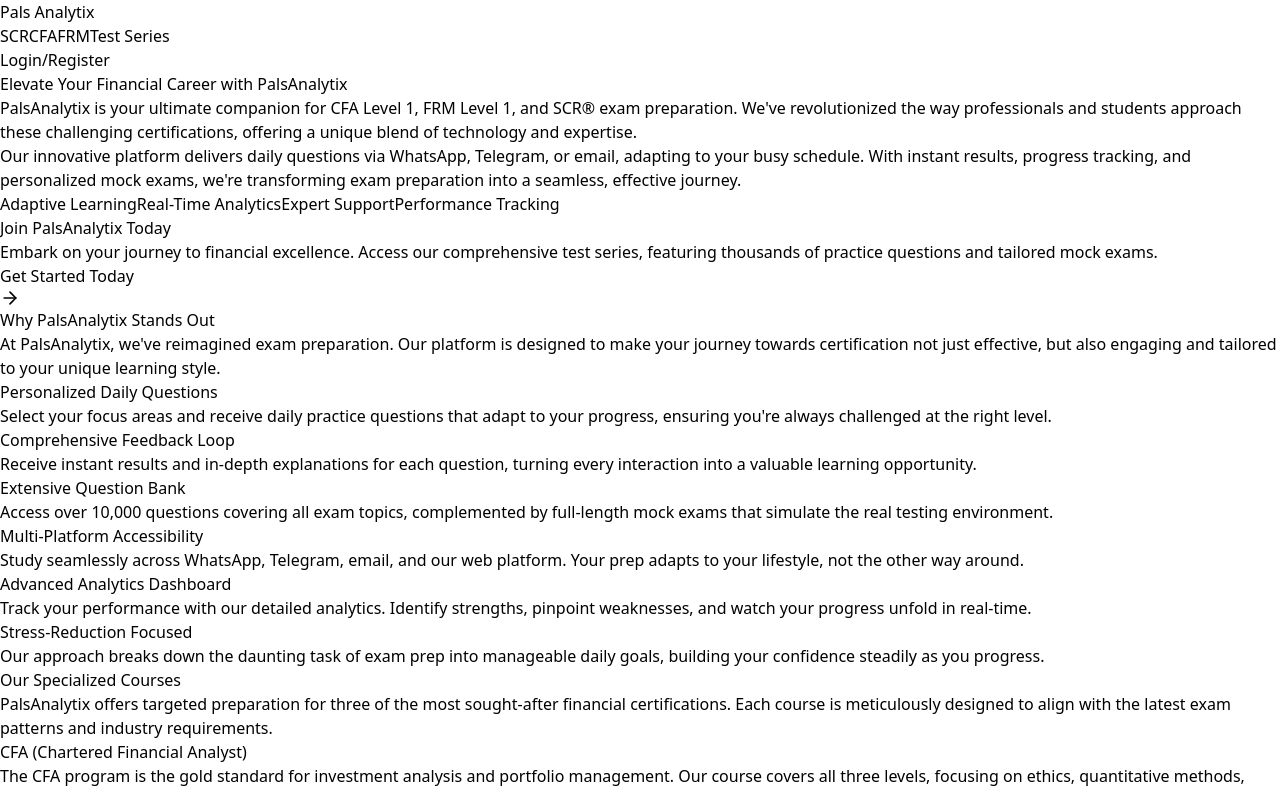
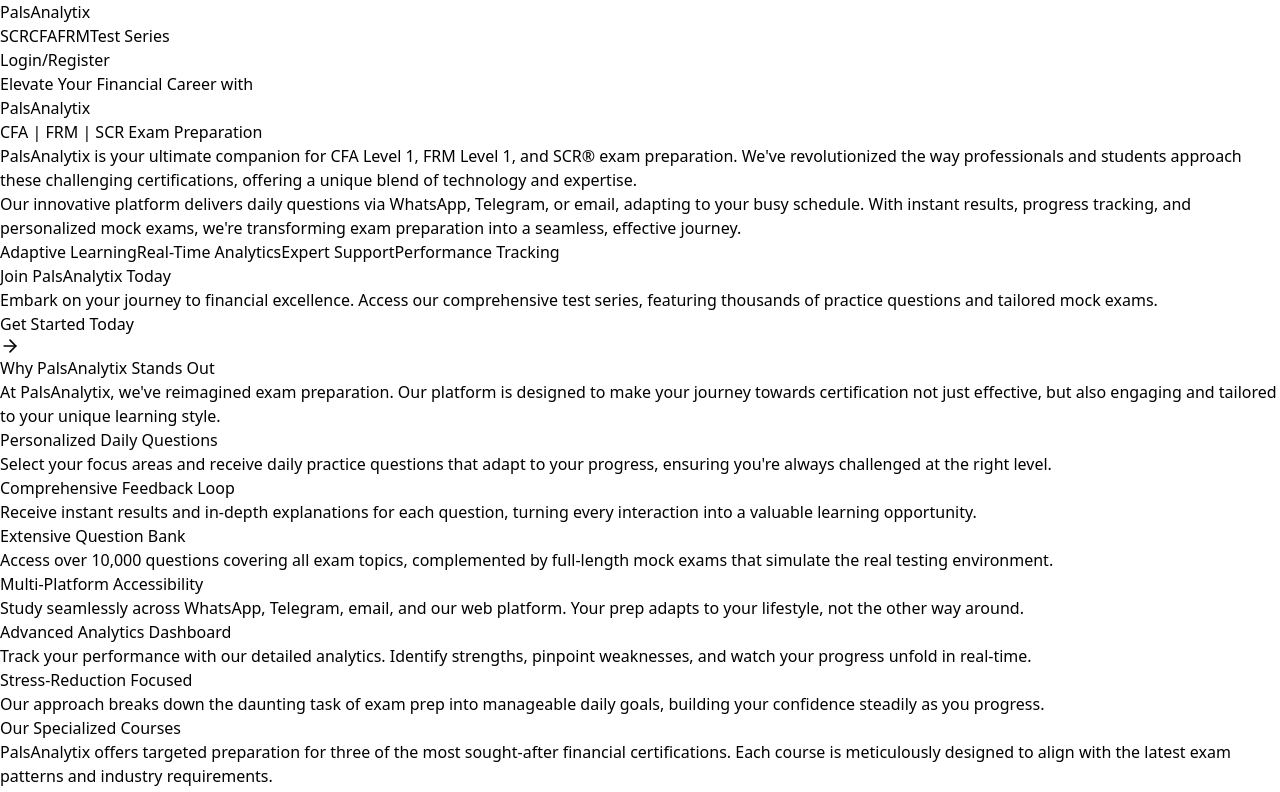
Before and after one commit to PalsAnalytix/PalsAnalytix-frontend, a React (Vite) app: page / in a window 1280 px wide. Shown: the top 792 px of the page. Built offline with nearby package versions, Linux system fonts and the light colour scheme; no server answers.

Commit message:
updated frntend cta

```diff
--- a/src/components/Navbar.jsx
+++ b/src/components/Navbar.jsx
@@ -48,7 +48,7 @@ const Navbar = () => {
             className="text-xl font-bold text-blue-500 cursor-pointer"
             onClick={() => handleNavigation('/')}
           >
-            Pals Analytix
+            PalsAnalytix
           </h1>
         </div>
         <div className="flex items-center space-x-6">
--- a/src/pages/LandingPage.jsx
+++ b/src/pages/LandingPage.jsx
@@ -1,13 +1,89 @@
-import React from 'react';
-import { ArrowRight } from 'lucide-react';
-import Navbar from '../components/Navbar';
-import { useNavigate } from 'react-router-dom';
+import React from "react";
+import { ArrowRight } from "lucide-react";
+import Navbar from "../components/Navbar";
+import { useAuth0 } from '@auth0/auth0-react';
+import { useNavigate } from "react-router-dom";
 
+const HeroSection = () => {
+  const { loginWithRedirect, isAuthenticated } = useAuth0();
+  const navigate = useNavigate();
+
+  return (
+    <section className="bg-gradient-to-b from-green-100 to-blue-100 py-16 px-16 md:py-24 lg:py-32 min-h-[70vh] lg:min-h-screen flex items-center">
+      <div className="container mx-auto">
+        <div className="flex flex-col lg:flex-row items-center justify-between">
+          {/* Left Side - Text (70% on larger screens) */}
+          <div className="text-center lg:text-left lg:w-[70%] mb-12 lg:mb-0 pr-0 lg:pr-12">
+            <h1 className="text-3xl md:text-4xl lg:text-5xl font-bold text-blue-900 mb-4 lg:mb-6 leading-tight">
+              Elevate Your Financial Career with <br className="hidden lg:block" />
+              <span className="text-green-600">PalsAnalytix</span>
+            </h1>
+            <h2 className="text-xl md:text-2xl lg:text-3xl font-semibold text-gray-700 mb-3 lg:mb-4">
+              CFA | FRM | SCR Exam Preparation
+            </h2>
+            <p className="text-base lg:text-lg text-gray-600 mb-6 lg:mb-8 max-w-4xl mx-auto lg:mx-0 leading-relaxed">
+              PalsAnalytix is your ultimate companion for CFA Level 1, FRM Level 1, and SCR® exam preparation. We've revolutionized the way professionals and students approach these challenging certifications, offering a unique blend of technology and expertise.
+            </p>
+            <p className="text-base lg:text-lg text-gray-600 mb-6 lg:mb-8 max-w-4xl mx-auto lg:mx-0 leading-relaxed">
+              Our innovative platform delivers daily questions via WhatsApp, Telegram, or email, adapting to your busy schedule. With instant results, progress tracking, and personalized mock exams, we're transforming exam preparation into a seamless, effective journey.
+            </p>
+            <div className="flex flex-wrap justify-center lg:justify-start gap-2 lg:gap-3 text-sm lg:text-base font-medium text-gray-700">
+              <span className="bg-white hover:bg-green-300 px-3 py-1 lg:px-4 lg:py-2 rounded-full shadow">
+                Adaptive Learning
+              </span>
+              <span className="bg-white hover:bg-green-300 px-3 py-1 lg:px-4 lg:py-2 rounded-full shadow">
+                Real-Time Analytics
+              </span>
+              <span className="bg-white hover:bg-green-300 px-3 py-1 lg:px-4 lg:py-2 rounded-full shadow">
+                Expert Support
+              </span>
+              <span className="bg-white hover:bg-green-300 px-3 py-1 lg:px-4 lg:py-2 rounded-full shadow">
+                Performance Tracking
+              </span>
+            </div>
+          </div>
+
+          {/* Right Side - Call to Action (30% on larger screens) */}
+          <div className="lg:w-[30%]">
+            <div className="bg-white shadow-xl rounded-lg p-6 lg:p-8 max-w-sm mx-auto">
+              <h3 className="text-xl lg:text-2xl font-bold text-center text-blue-900 mb-4 lg:mb-6">
+                {isAuthenticated ? 'Welcome Back!' : 'Join PalsAnalytix Today'}
+              </h3>
+              <div className="border-t border-gray-200 my-4 lg:my-6"></div>
+              <p className="text-gray-600 text-center text-sm lg:text-base mb-4 lg:mb-6">
+                {isAuthenticated
+                  ? 'Visit your dashboard to explore more features and continue your learning journey.'
+                  : 'Embark on your journey to financial excellence. Access our comprehensive test series, featuring thousands of practice questions and tailored mock exams.'}
+              </p>
+              {isAuthenticated ? (
+                <button
+                  onClick={() => navigate('/dashboard')}
+                  className="w-full bg-yellow-600 hover:bg-yellow-500 text-black font-semibold py-3 px-8 rounded-lg text-lg shadow-lg transition duration-300 ease-in-out flex items-center justify-center"
+                >
+                  Visit Dashboard
+                  <ArrowRight className="ml-2" size={20} />
+                </button>
+              ) : (
+                <button
+                  onClick={() => loginWithRedirect()}
+                  className="w-full bg-yellow-600 hover:bg-yellow-500 text-black font-semibold py-3 px-8 rounded-lg text-lg shadow-lg transition duration-300 ease-in-out flex items-center justify-center"
+                >
+                  Get Started Today
+                  <ArrowRight className="ml-2" size={20} />
+                </button>
+              )}
+            </div>
+          </div>
+        </div>
+      </div>
+    </section>
+  );
+};
 
 
 const LandingPage = () => {
   const navigate = useNavigate();
-
+  const { loginWithRedirect, logout, isAuthenticated, user } = useAuth0();
   const handleNavigation = (path) => {
     navigate(path);
   };
@@ -17,43 +93,7 @@ const LandingPage = () => {
       <Navbar />
 
       {/* Hero Section */}
-      <section className="py-20 px-4 sm:px-6 lg:px-8">
-        <div className="container mx-auto">
-          <div className="flex flex-col lg:flex-row items-center justify-between">
-            <div className="text-center lg:text-left lg:w-[70%] mb-12 lg:mb-0 pr-0 lg:pr-12">
-              <h1 className="text-4xl font-bold text-blue-900 sm:text-5xl md:text-6xl mb-6">
-                Elevate Your Financial Career with PalsAnalytix
-              </h1>
-              <p className="text-lg text-gray-700 max-w-4xl mx-auto lg:mx-0 leading-relaxed mb-8">
-                PalsAnalytix is your ultimate companion for CFA Level 1, FRM Level 1, and SCR® exam preparation. We've revolutionized the way professionals and students approach these challenging certifications, offering a unique blend of technology and expertise.
-              </p>
-              <p className="text-lg text-gray-700 max-w-4xl mx-auto lg:mx-0 leading-relaxed mb-8">
-                Our innovative platform delivers daily questions via WhatsApp, Telegram, or email, adapting to your busy schedule. With instant results, progress tracking, and personalized mock exams, we're transforming exam preparation into a seamless, effective journey.
-              </p>
-              <div className="flex flex-wrap justify-center lg:justify-start gap-4 text-base font-medium text-gray-700 mb-8">
-                <span className="bg-white px-4 py-2 rounded-full shadow">Adaptive Learning</span>
-                <span className="bg-white px-4 py-2 rounded-full shadow">Real-Time Analytics</span>
-                <span className="bg-white px-4 py-2 rounded-full shadow">Expert Support</span>
-                <span className="bg-white px-4 py-2 rounded-full shadow">Performance Tracking</span>
-              </div>
-            </div>
-            <div className="lg:w-[30%]">
-              <div className="bg-white shadow-xl rounded-lg p-8 max-w-sm mx-auto">
-                <h3 className="text-2xl font-semibold text-blue-900 mb-6 text-center">Join PalsAnalytix Today</h3>
-                <div className="border-t border-gray-200 my-6"></div>
-                <p className="text-gray-600 text-center mb-6">
-                  Embark on your journey to financial excellence. Access our comprehensive test series, featuring thousands of practice questions and tailored mock exams.
-                </p>
-                <button className="w-full bg-[#FEE154] text-black font-semibold py-3 px-8 rounded-lg text-lg shadow-lg hover:bg-yellow-500 transition duration-300 ease-in-out flex items-center justify-center">
-                  Get Started Today
-                  <ArrowRight className="ml-2" size={20} />
-                </button>
-              </div>
-            </div>
-          </div>
-        </div>
-      </section>
-
+      <HeroSection/>
       {/* Why Choose PalsAnalytix Section */}
       <section className="py-20 px-4 sm:px-6 lg:px-8 bg-white">
         <div className="container mx-auto">
@@ -61,37 +101,51 @@ const LandingPage = () => {
             Why PalsAnalytix Stands Out
           </h2>
           <p className="text-lg text-gray-700 max-w-3xl mx-auto text-center leading-relaxed mb-12">
-            At PalsAnalytix, we've reimagined exam preparation. Our platform is designed to make your journey towards certification not just effective, but also engaging and tailored to your unique learning style.
+            At PalsAnalytix, we've reimagined exam preparation. Our platform is
+            designed to make your journey towards certification not just
+            effective, but also engaging and tailored to your unique learning
+            style.
           </p>
           <div className="grid grid-cols-1 md:grid-cols-3 gap-8">
             {[
               {
                 title: "Personalized Daily Questions",
-                description: "Select your focus areas and receive daily practice questions that adapt to your progress, ensuring you're always challenged at the right level."
+                description:
+                  "Select your focus areas and receive daily practice questions that adapt to your progress, ensuring you're always challenged at the right level.",
               },
               {
                 title: "Comprehensive Feedback Loop",
-                description: "Receive instant results and in-depth explanations for each question, turning every interaction into a valuable learning opportunity."
+                description:
+                  "Receive instant results and in-depth explanations for each question, turning every interaction into a valuable learning opportunity.",
               },
               {
                 title: "Extensive Question Bank",
-                description: "Access over 10,000 questions covering all exam topics, complemented by full-length mock exams that simulate the real testing environment."
+                description:
+                  "Access over 10,000 questions covering all exam topics, complemented by full-length mock exams that simulate the real testing environment.",
               },
               {
                 title: "Multi-Platform Accessibility",
-                description: "Study seamlessly across WhatsApp, Telegram, email, and our web platform. Your prep adapts to your lifestyle, not the other way around."
+                description:
+                  "Study seamlessly across WhatsApp, Telegram, email, and our web platform. Your prep adapts to your lifestyle, not the other way around.",
               },
               {
                 title: "Advanced Analytics Dashboard",
-                description: "Track your performance with our detailed analytics. Identify strengths, pinpoint weaknesses, and watch your progress unfold in real-time."
+                description:
+                  "Track your performance with our detailed analytics. Identify strengths, pinpoint weaknesses, and watch your progress unfold in real-time.",
               },
               {
                 title: "Stress-Reduction Focused",
-                description: "Our approach breaks down the daunting task of exam prep into manageable daily goals, building your confidence steadily as you progress."
-              }
+                description:
+                  "Our approach breaks down the daunting task of exam prep into manageable daily goals, building your confidence steadily as you progress.",
+              },
             ].map((item, index) => (
-              <div key={index} className="bg-gradient-to-b from-white to-blue-50 shadow-lg rounded-lg p-6">
-                <h3 className="text-xl font-bold text-blue-900 mb-4">{item.title}</h3>
+              <div
+                key={index}
+                className="bg-gradient-to-b from-white to-blue-50 shadow-lg rounded-lg p-6"
+              >
+                <h3 className="text-xl font-bold text-blue-900 mb-4">
+                  {item.title}
+                </h3>
                 <p className="text-gray-600">{item.description}</p>
               </div>
             ))}
@@ -102,32 +156,47 @@ const LandingPage = () => {
       {/* Course Offerings Section */}
       <section className="py-20 px-4 sm:px-6 lg:px-8 bg-gradient-to-b from-blue-100 to-green-100">
         <div className="container mx-auto">
-          <h2 className="text-3xl font-semibold text-blue-900 mb-6 text-center">Our Specialized Courses</h2>
+          <h2 className="text-3xl font-semibold text-blue-900 mb-6 text-center">
+            Our Specialized Courses
+          </h2>
           <p className="text-lg text-gray-700 max-w-3xl mx-auto text-center leading-relaxed mb-12">
-            PalsAnalytix offers targeted preparation for three of the most sought-after financial certifications. Each course is meticulously designed to align with the latest exam patterns and industry requirements.
+            PalsAnalytix offers targeted preparation for three of the most
+            sought-after financial certifications. Each course is meticulously
+            designed to align with the latest exam patterns and industry
+            requirements.
           </p>
           <div className="grid grid-cols-1 md:grid-cols-3 gap-8">
             {[
               {
                 title: "CFA (Chartered Financial Analyst)",
-                link : "/cfa",
-                description: "The CFA program is the gold standard for investment analysis and portfolio management. Our course covers all three levels, focusing on ethics, quantitative methods, economics, financial reporting, corporate finance, and more."
+                link: "/cfa",
+                description:
+                  "The CFA program is the gold standard for investment analysis and portfolio management. Our course covers all three levels, focusing on ethics, quantitative methods, economics, financial reporting, corporate finance, and more.",
               },
               {
                 title: "FRM (Financial Risk Manager)",
-                link : "/frm",
-                description: "Recognized globally, the FRM certification is crucial for professionals in risk management. Our comprehensive program covers market risk, credit risk, operational risk, and investment management, preparing you for both Part I and Part II of the exam."
+                link: "/frm",
+                description:
+                  "Recognized globally, the FRM certification is crucial for professionals in risk management. Our comprehensive program covers market risk, credit risk, operational risk, and investment management, preparing you for both Part I and Part II of the exam.",
               },
               {
                 title: "SCR (Sustainability and Climate Risk)",
-                link : "/scr",
-                description: "As sustainability becomes central to financial decision-making, the SCR certification is increasingly valuable. Our course covers climate science, financial risks of climate change, and strategies for managing climate-related risks in various business contexts."
-              }
+                link: "/scr",
+                description:
+                  "As sustainability becomes central to financial decision-making, the SCR certification is increasingly valuable. Our course covers climate science, financial risks of climate change, and strategies for managing climate-related risks in various business contexts.",
+              },
             ].map((course, index) => (
               <div key={index} className="bg-white shadow-xl rounded-lg p-6">
-                <h3 className="text-xl font-bold text-blue-900 mb-4">{course.title}</h3>
+                <h3 className="text-xl font-bold text-blue-900 mb-4">
+                  {course.title}
+                </h3>
                 <p className="text-gray-600 mb-6">{course.description}</p>
-                <button onClick={()=>{handleNavigation(`${course.link}`)}} className="w-full bg-[#FEE154] text-black font-semibold py-3 px-6 rounded-lg hover:bg-yellow-500 transition duration-300 ease-in-out">
+                <button
+                  onClick={() => {
+                    handleNavigation(`${course.link}`);
+                  }}
+                  className="w-full bg-[#FEE154] text-black font-semibold py-3 px-6 rounded-lg hover:bg-yellow-500 transition duration-300 ease-in-out"
+                >
                   Explore Curriculum
                 </button>
               </div>
--- a/src/pages/TestSeries.jsx
+++ b/src/pages/TestSeries.jsx
@@ -3,12 +3,16 @@ import Navbar from "../components/Navbar";
 import { useDispatch, useSelector } from "react-redux";
 import { useNavigate } from "react-router-dom";
 import { useState } from "react";
+import { useAuth0 } from "@auth0/auth0-react";
 import { ArrowRight } from "lucide-react";
 import { Clock, FileText, Languages, Award } from "lucide-react";
 import { fetchTests, setSelectedTest } from "../redux/slices/testsSlice"; // Import the fetchTests action
 import StartTestDialog from "../components/StartTestDialog";
 
 const HeroSection = () => {
+  const { loginWithRedirect, isAuthenticated } = useAuth0();
+  const navigate = useNavigate();
+
   return (
     <div className="bg-gradient-to-b from-green-100 to-blue-100 py-16 px-16 md:py-24 lg:py-32 min-h-[70vh] lg:min-h-screen flex items-center">
       <div className="container mx-auto px-4">
@@ -48,18 +52,31 @@ const HeroSection = () => {
           <div className="lg:w-[30%]">
             <div className="bg-white p-6 lg:p-8 rounded-lg shadow-xl max-w-sm mx-auto">
               <h3 className="text-xl lg:text-2xl font-bold text-center text-blue-800 mb-4 lg:mb-6">
-                Join PalsAnalytix Today
+                {isAuthenticated ? 'Welcome Back!' : 'Join PalsAnalytix Today'}
               </h3>
               <div className="border-t border-gray-200 my-4 lg:my-6"></div>
               <p className="text-gray-600 text-center text-sm lg:text-base mb-4 lg:mb-6">
-                Start your journey towards financial excellence with our proven
-                test series. Get access to thousands of practice questions and
-                mock exams.
+                {isAuthenticated
+                  ? 'Visit your dashboard to explore more features and continue your learning journey.'
+                  : 'Start your journey towards financial excellence with our proven test series. Get access to thousands of practice questions and mock exams.'}
               </p>
-              <button className="w-full bg-yellow-600 hover:bg-yellow-500 text-white font-semibold py-3 lg:py-4 px-6 lg:px-8 rounded-lg text-base lg:text-lg shadow-lg transition duration-300 ease-in-out flex items-center justify-center">
-                Get Started Now
-                <ArrowRight className="ml-2" size={18} />
-              </button>
+              {isAuthenticated ? (
+                <button
+                  onClick={() => navigate('/dashboard')}
+                  className="w-full bg-yellow-600 hover:bg-yellow-500 text-black font-semibold py-3 px-8 rounded-lg text-lg shadow-lg transition duration-300 ease-in-out flex items-center justify-center"
+                >
+                  Visit Dashboard
+                  <ArrowRight className="ml-2" size={20} />
+                </button>
+              ) : (
+                <button
+                  onClick={() => loginWithRedirect()}
+                  className="w-full bg-yellow-600 hover:bg-yellow-500 text-black font-semibold py-3 px-8 rounded-lg text-lg shadow-lg transition duration-300 ease-in-out flex items-center justify-center"
+                >
+                  Get Started Today
+                  <ArrowRight className="ml-2" size={20} />
+                </button>
+              )}
             </div>
           </div>
         </div>
@@ -67,6 +84,7 @@ const HeroSection = () => {
     </div>
   );
 };
+
 
 const TestItem = ({ test, onStart,id }) => {
   return (
```
